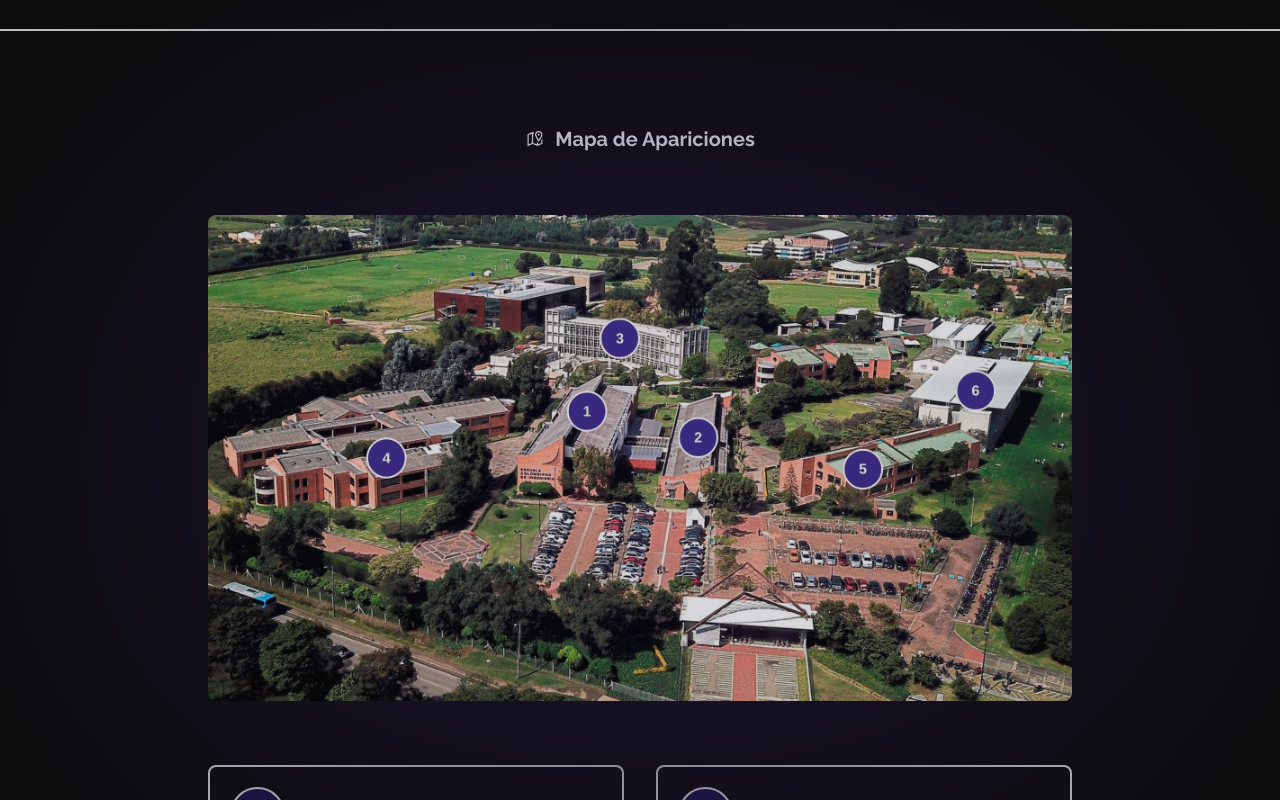
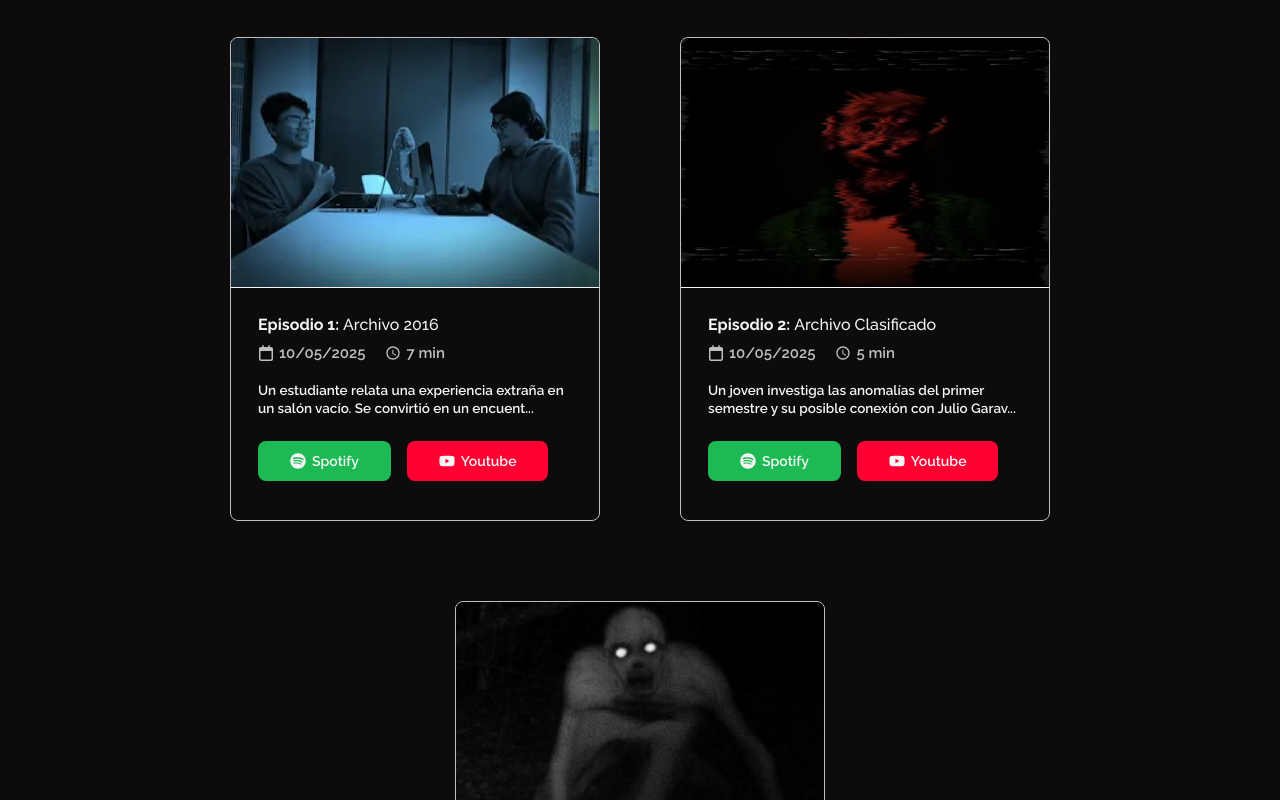
Before and after one commit to FazeElian/expediente-garavito-tnt, a React (Vite) app: page / in a window 1280 px wide. Shown: the part 1680-2480 px from the top of the page. Built offline with nearby package versions, Linux system fonts and the light colour scheme.

Commit message:
update: Episodes gallery list

```diff
--- a/src/assets/css/components/Episodes.css
+++ b/src/assets/css/components/Episodes.css
@@ -41,6 +41,7 @@
         .episode-img {
             display: flex;
             width: 100%;
+            min-height: 250px;
         }
 
             .episode-img img {
--- a/src/components/EpisodeCard.tsx
+++ b/src/components/EpisodeCard.tsx
@@ -1,7 +1,4 @@
 import { Link } from "react-router-dom";
-
-// Episode example img
-import EpisodeImg from "../assets/img/Default.webp";
 
 // React icons
 import { FaRegCalendar } from "react-icons/fa6";
@@ -11,7 +8,22 @@ import { FaSpotify, FaYoutube } from "react-icons/fa";
 // Framer motion
 import { motion } from "motion/react";
 
-const EpisodeCard = () => {
+// Type
+import { EpisodeCardType } from "../types/type";
+
+// Utils
+import { truncateText } from "../utils/truncateText";
+
+const EpisodeCard = ({
+    id,
+    name,
+    description,
+    date,
+    imgSrc,
+    duration,
+    spotifyUrl,
+    youtubeUrl
+}: EpisodeCardType) => {
     return (
         <motion.div
             className="episode-card"
@@ -21,29 +33,29 @@ const EpisodeCard = () => {
             }}
         >
             <div className="episode-img">
-                <img src={EpisodeImg} alt="" />
+                <img src={ imgSrc } alt={ name } />
             </div>
             <div className="episode-txt">
-                <h2><b>Episodio #: </b>Próximamente...</h2>
+                <h2><b>Episodio { id }: </b>{ name }</h2>
                 <div className="episode-txt-extra">
                     <div className="episode-txt-date">
                         <FaRegCalendar />
-                        ##/##/####
+                        { date }
                     </div>
                     <div className="episode-txt-duration">
                         <MdOutlineWatchLater />
-                        ## min
+                        { duration } min
                     </div>
                 </div>
                 <p>
-                    Próximamente...
+                    { truncateText(description, 90) }
                 </p>
                 <div className="episode-btns">
-                    <Link to="#" className="btn-episode btn-episode--spotify">
+                    <Link to={ spotifyUrl } className="btn-episode btn-episode--spotify" target="_blank">
                         <FaSpotify />
                         Spotify
                     </Link>
-                    <Link to="#" className="btn-episode btn-episode--youtube">
+                    <Link to={ youtubeUrl } className="btn-episode btn-episode--youtube" target="_blank">
                         <FaYoutube />
                         Youtube
                     </Link>
--- a/src/components/EpisodesGallery.tsx
+++ b/src/components/EpisodesGallery.tsx
@@ -11,7 +11,48 @@ import { BiMoviePlay } from "react-icons/bi";
 // React scroll
 import { Element } from "react-scroll";
 
+// Episodes images
+import EpisodeImg from "../assets/img/Default.webp";
+import Episode1Img from "../assets/img/Episodio 1 - Archivo 2016.jpg";
+import Episode2Img from "../assets/img/Episodio 2 - Archivo Clasificado.jpg";
+
+// Type
+import { EpisodeCardType } from "../types/type";
+
 const EpisodesGallery = () => {
+    const episodesList = [
+        {
+            id: 1,
+            name: "Archivo 2016",
+            description: "Un estudiante relata una experiencia extraña en un salón vacío. Se convirtió en un encuentro inexplicable con lo imposible.",
+            date: "10/05/2025",
+            imgSrc: Episode1Img,
+            duration: 7,
+            spotifyUrl: "https://open.spotify.com/episode/2zRECvOq6FjsDRpkpU3aOi?si=9GDMXE1yS7umdVYYN7Kscg",
+            youtubeUrl: "https://www.youtube.com/watch?v=lKnAmUiAhlI&t"
+        },
+        {
+            id: 2,
+            name: "Archivo Clasificado",
+            description: "Un joven investiga las anomalías del primer semestre y su posible conexión con Julio Garavito. Su búsqueda de la verdad terminó en tragedia… y misterio.",
+            date: "10/05/2025",
+            imgSrc: Episode2Img,
+            duration: 5,
+            spotifyUrl: "https://open.spotify.com/episode/43CXuwp1bkY03kuVFI2lg7?si=d-RdsTV6T12RG5NIb_qmEg",
+            youtubeUrl: "https://www.youtube.com/watch?v=9iwB4na2dco"
+        },
+        {
+            id: 3,
+            name: "Próximamente...",
+            description: "Próximamente... Próximamente... Próximamente... Próximamente... Próximamente... Próximamente... Próximamente...",
+            date: "##/##/####",
+            imgSrc: EpisodeImg,
+            duration: 0,
+            spotifyUrl: "#",
+            youtubeUrl: "#"
+        }
+    ]
+
     return (
         <>
             <TitleSection
@@ -19,12 +60,19 @@ const EpisodesGallery = () => {
                 text="Episodios"
             />
             <Element name="episodes" className="episodes-gallery">
-                <EpisodeCard />
-                <EpisodeCard />
-                <EpisodeCard />
-                <EpisodeCard />
-                <EpisodeCard />
-                <EpisodeCard />
+                {episodesList.map((episode: EpisodeCardType) => (
+                    <EpisodeCard
+                        key={episode.id}
+                        id={episode.id}
+                        name={episode.name}
+                        description={episode.description}
+                        date={episode.date}
+                        imgSrc={episode.imgSrc}
+                        duration={episode.duration}
+                        spotifyUrl={episode.spotifyUrl}
+                        youtubeUrl={episode.youtubeUrl}
+                    />
+                ))}
             </Element>
         </>
     )
--- a/src/views/HomeView.tsx
+++ b/src/views/HomeView.tsx
@@ -1,7 +1,7 @@
 // Components
 import { Banner } from "../components/Banner"
 import { About } from "../components/About"
-import { Map } from "../components/Map"
+// import { Map } from "../components/Map"
 import { EpisodesGallery } from "../components/EpisodesGallery"
 import { ArchiveWhispers } from "../components/ArchiveWhispers"
 import { Footer } from "../components/Footer"
@@ -16,7 +16,7 @@ const HomeView = () => {
         <>
             <Banner />
             <About />
-            <Map />
+            {/* <Map /> */}
             <EpisodesGallery />
             <ArchiveWhispers />
             <Footer />
```
Also changed, not shown: src/types/type.ts (+11 -0 lines), src/assets/img/Episodio 1 - Archivo 2016.jpg (added), src/assets/img/Episodio 2 - Archivo Clasificado.jpg (added).
